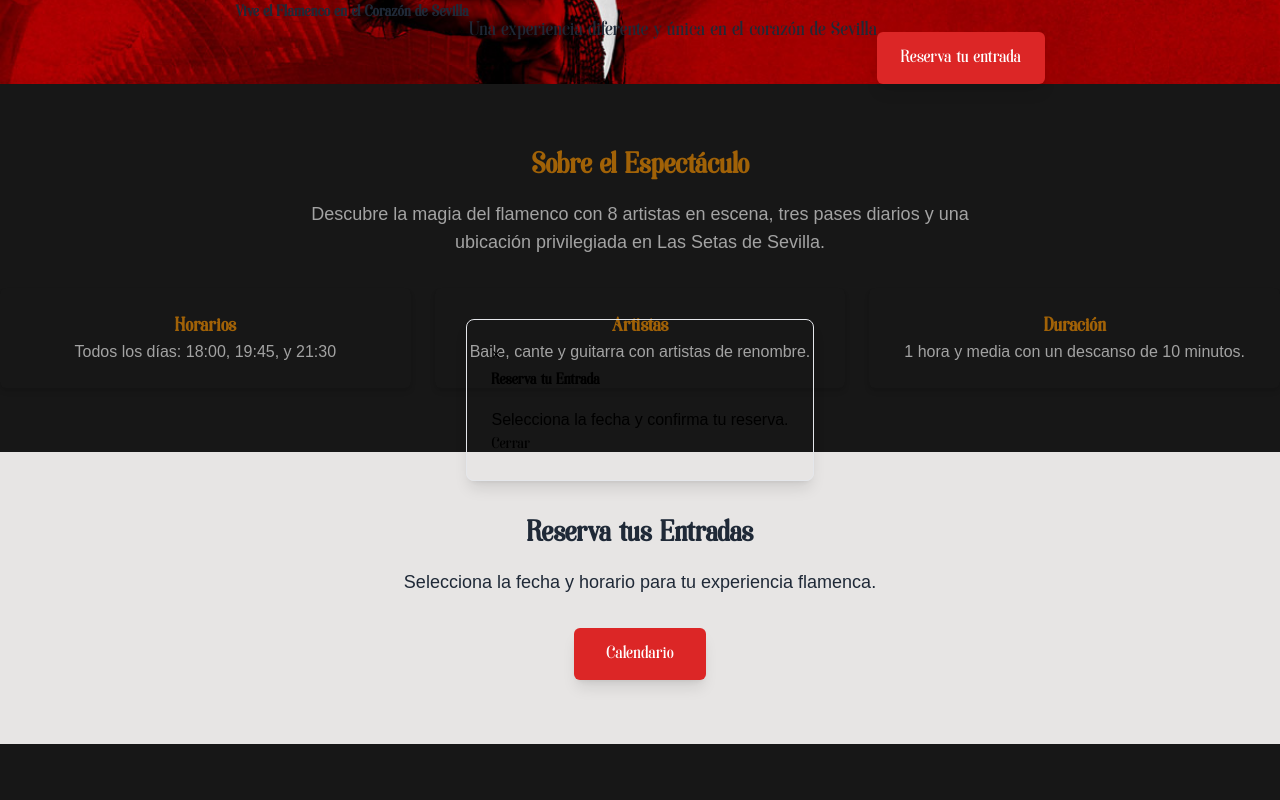
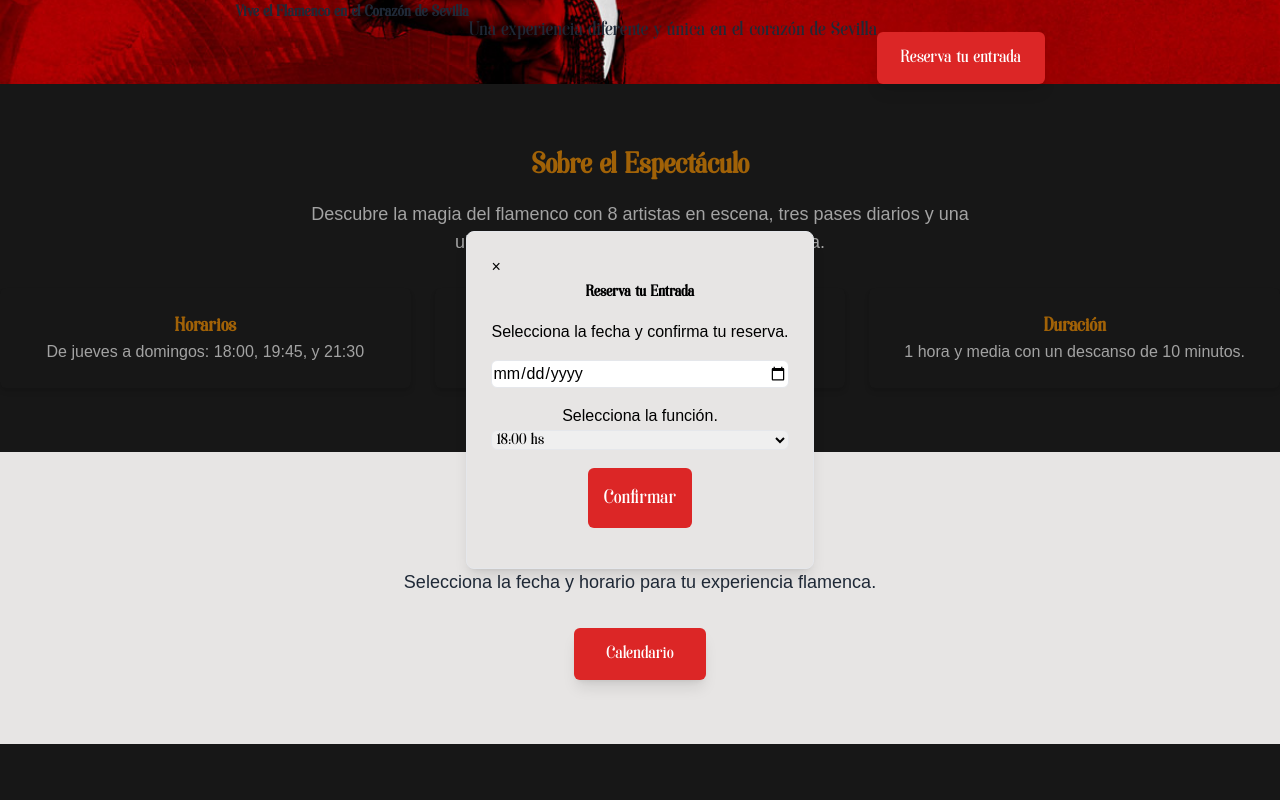
Before and after one commit to julord87/tablado, a Next.js app: page / in a window 1280 px wide. Both pictures are taken after a click on the button "Reserva tu entrada". Shown: the top 800 px of the page. Built offline with nearby package versions, Linux system fonts and the light colour scheme.

Commit message:
Enhance BookingModal with improved styling and functionality; add date and time selectors in HeroSection

```diff
--- a/components/BookingModal.tsx
+++ b/components/BookingModal.tsx
@@ -42,11 +42,11 @@ const Modal: React.FC<ModalProps> = ({ isOpen, onClose, children }) => {
 
   return createPortal(
     <div className="fixed inset-0 flex items-center justify-center bg-black bg-opacity-75 z-[99999]">
-      <div className="bg-white text-black p-6 w-full max-w-md rounded-lg shadow-lg relative border border-gray-300">
+      <div className="bg-stone-200 text-black p-6 w-full max-w-lg rounded-lg shadow-lg relative border border-gray-300">
         {/* Botón de Cerrar */}
         <button
           onClick={onClose}
-          className="absolute top-2 right-2 text-gray-500 hover:text-gray-700 text-2xl"
+          className="absolute top-3 right-3 text-gray-500 hover:text-gray-700 text-2xl"
         >
           &times;
         </button>
--- a/components/HeroSection.tsx
+++ b/components/HeroSection.tsx
@@ -25,14 +25,36 @@ const HeroSection = () => {
 
       {/* Modal de reserva */}
       <Modal isOpen={isModalOpen} onClose={() => setIsModalOpen(false)}>
-        <h2 className="text-2xl font-bold">Reserva tu Entrada</h2>
-        <p className="mt-4">Selecciona la fecha y confirma tu reserva.</p>
-        <button
-          onClick={() => setIsModalOpen(false)}
-          className="mt-6 px-4 py-2 bg-gray-300 rounded-md hover:bg-gray-400"
-        >
-          Cerrar
-        </button>
+        <h2 className="text-4xl font-bold text-center mb-4">
+          Reserva tu Entrada
+        </h2>
+        <p className="text-center text-gray-700">
+          Selecciona la fecha y confirma tu reserva.
+        </p>
+
+        {/* Selector de fecha */}
+        <div className="mt-4">
+          <input
+            type="date"
+            className="w-full p-2 border border-gray-300 rounded-md bg-white focus:outline-none focus:ring-2 focus:ring-red-500"
+          />
+        </div>
+
+        <p className="mt-4 text-center text-gray-700">Selecciona la función.</p>
+
+        {/* Selector de horario */}
+        <select className="w-full p-2 mt-2 border border-gray-300 rounded-md bg-white focus:outline-none focus:ring-2 focus:ring-red-500">
+          <option value="1">18:00 hs</option>
+          <option value="2">19:45 hs</option>
+          <option value="3">21:30 hs</option>
+        </select>
+
+        {/* Botones */}
+        <div className="flex items-center justify-center mt-6 p-4">
+          <button className="bg-red-600 text-white text-xl rounded-md hover:bg-red-700 p-4">
+            Confirmar
+          </button>
+        </div>
       </Modal>
     </>
   );
--- a/src/app/page.tsx
+++ b/src/app/page.tsx
@@ -32,7 +32,7 @@ export default function Home() {
           <li className="p-6 bg-neutral-900 rounded-md shadow-md">
             <h3 className="text-xl text-yellow-700 font-semibold">Horarios</h3>
             <p className="text-neutral-400 ">
-              Todos los días: 18:00, 19:45, y 21:30
+              De jueves a domingos: 18:00, 19:45, y 21:30
             </p>
           </li>
           <li className="p-6 bg-neutral-900 rounded-md shadow-md">
```
